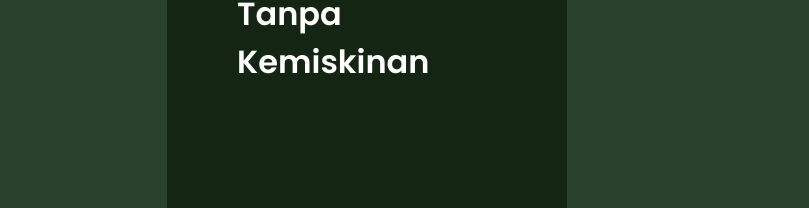
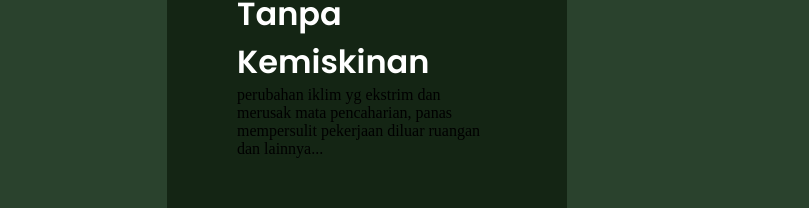
Before and after one commit to Dewakd/lomba-unud-app, a React (Create React App) app: page / in a window 1280 px wide. Shown: the part 1293-1501 px from the top of the page, without its empty margins (273-1082 px from the left). Built offline with nearby package versions, Linux system fonts and the light colour scheme.

Commit message:
yg bener

```diff
--- a/src/landing-page/about/About.jsx
+++ b/src/landing-page/about/About.jsx
@@ -37,6 +37,11 @@ const Info = () => (
           <div className="abt__about-content_about-info_card-container_card">
             <h2>01</h2>
             <p>Tanpa <br/>Kemiskinan</p>
+            <span>perubahan iklim yg ekstrim
+                  dan merusak mata pencaharian,
+                  panas mempersulit pekerjaan
+                  diluar ruangan dan lainnya...
+            </span>
           </div>
       </div>
     </div>
```
